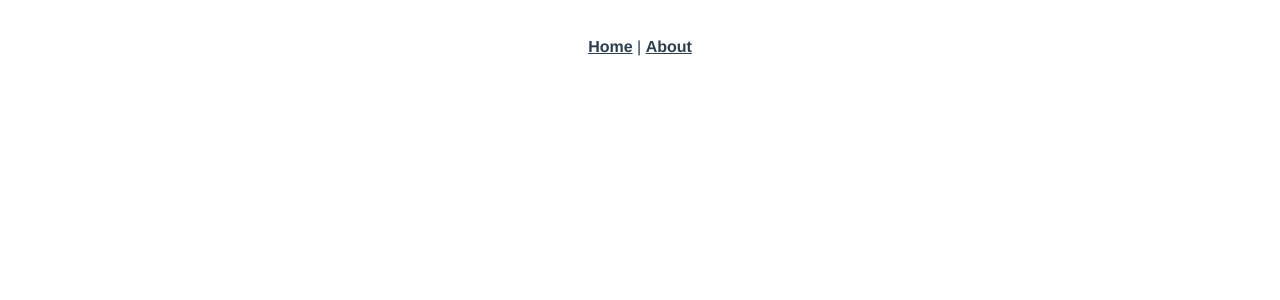
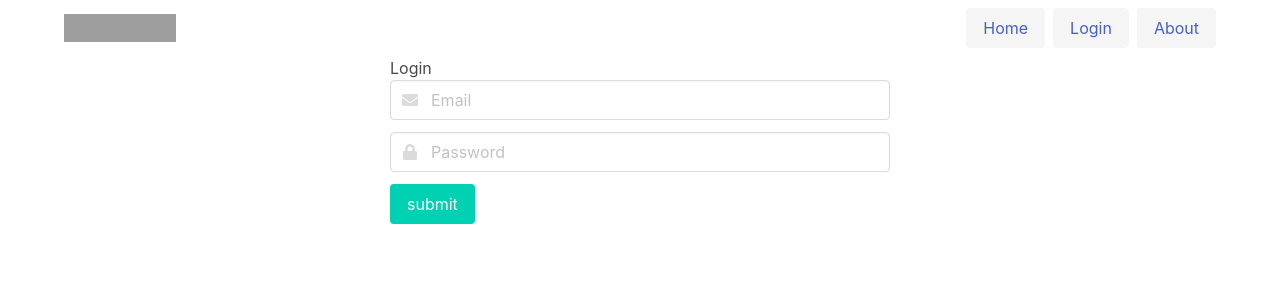
Before and after one commit to charupraneeth/verser, a Vue app: page /login in a window 1280 px wide. Before the commit this address had no page. Shown: the top 300 px of the page. Built offline with nearby package versions, Linux system fonts and the light colour scheme; grey boxes are pictures that could not be loaded.

Commit message:
project initialized

```diff
--- a/package.json
+++ b/package.json
@@ -9,6 +9,7 @@
   },
   "dependencies": {
     "core-js": "^3.6.5",
+    "firebase": "^8.2.6",
     "vue": "^3.0.0",
     "vue-router": "^4.0.0-0",
     "vuex": "^4.0.0-0"
--- a/public/index.html
+++ b/public/index.html
@@ -1,15 +1,30 @@
 <!DOCTYPE html>
 <html lang="">
   <head>
-    <meta charset="utf-8">
-    <meta http-equiv="X-UA-Compatible" content="IE=edge">
-    <meta name="viewport" content="width=device-width,initial-scale=1.0">
-    <link rel="icon" href="<%= BASE_URL %>favicon.ico">
+    <meta charset="utf-8" />
+    <meta http-equiv="X-UA-Compatible" content="IE=edge" />
+    <meta name="viewport" content="width=device-width,initial-scale=1.0" />
+    <link rel="icon" href="<%= BASE_URL %>favicon.ico" />
+    <link
+      rel="stylesheet"
+      href="https://use.fontawesome.com/releases/v5.15.2/css/all.css"
+      integrity="sha384-vSIIfh2YWi9wW0r9iZe7RJPrKwp6bG+s9QZMoITbCckVJqGCCRhc+ccxNcdpHuYu"
+      crossorigin="anonymous"
+    />
+    <link
+      rel="stylesheet"
+      href="https://cdn.jsdelivr.net/npm/bulma@0.9.1/css/bulma.min.css"
+    />
+
     <title><%= htmlWebpackPlugin.options.title %></title>
   </head>
   <body>
     <noscript>
-      <strong>We're sorry but <%= htmlWebpackPlugin.options.title %> doesn't work properly without JavaScript enabled. Please enable it to continue.</strong>
+      <strong
+        >We're sorry but <%= htmlWebpackPlugin.options.title %> doesn't work
+        properly without JavaScript enabled. Please enable it to
+        continue.</strong
+      >
     </noscript>
     <div id="app"></div>
     <!-- built files will be auto injected -->
--- a/src/App.vue
+++ b/src/App.vue
@@ -1,30 +1,80 @@
 <template>
-  <div id="nav">
-    <router-link to="/">Home</router-link> |
-    <router-link to="/about">About</router-link>
+  <div class="container">
+    <nav class="navbar" role="navigation" aria-label="main navigation">
+      <div class="navbar-brand">
+        <a class="navbar-item" href="https://bulma.io">
+          <img
+            src="https://bulma.io/images/bulma-logo.png"
+            width="112"
+            height="28"
+          />
+        </a>
+
+        <a
+          role="button"
+          class="navbar-burger"
+          aria-label="menu"
+          aria-expanded="false"
+          data-target="navbarBasicExample"
+        >
+          <span aria-hidden="true"></span>
+          <span aria-hidden="true"></span>
+          <span aria-hidden="true"></span>
+        </a>
+      </div>
+
+      <div id="navbarBasicExample" class="navbar-menu">
+        <!-- <div class="navbar-start">
+          <a class="navbar-item">
+            Home
+          </a>
+
+          <a class="navbar-item">
+            Documentation
+          </a>
+
+          <div class="navbar-item has-dropdown is-hoverable">
+            <a class="navbar-link">
+              More
+            </a>
+
+            <div class="navbar-dropdown">
+              <a class="navbar-item">
+                About
+              </a>
+              <a class="navbar-item">
+                Jobs
+              </a>
+              <a class="navbar-item">
+                Contact
+              </a>
+              <hr class="navbar-divider" />
+              <a class="navbar-item">
+                Report an issue
+              </a>
+            </div>
+          </div>
+        </div> -->
+
+        <div class="navbar-end">
+          <div class="navbar-item">
+            <div class="buttons">
+              <a class="button is-light">
+                <router-link to="/"> Home </router-link>
+              </a>
+              <a class="button is-light">
+                <router-link to="/login">Login</router-link>
+              </a>
+              <a class="button is-light">
+                <router-link to="/about">About</router-link>
+              </a>
+            </div>
+          </div>
+        </div>
+      </div>
+    </nav>
+    <router-view />
   </div>
-  <router-view/>
 </template>
 
-<style lang="scss">
-#app {
-  font-family: Avenir, Helvetica, Arial, sans-serif;
-  -webkit-font-smoothing: antialiased;
-  -moz-osx-font-smoothing: grayscale;
-  text-align: center;
-  color: #2c3e50;
-}
-
-#nav {
-  padding: 30px;
-
-  a {
-    font-weight: bold;
-    color: #2c3e50;
-
-    &.router-link-exact-active {
-      color: #42b983;
-    }
-  }
-}
-</style>
+<style lang="scss"></style>
--- a/src/components/HelloWorld.vue
+++ /dev/null
@@ -1,60 +0,0 @@
-<template>
-  <div class="hello">
-    <h1>{{ msg }}</h1>
-    <p>
-      For a guide and recipes on how to configure / customize this project,<br>
-      check out the
-      <a href="https://cli.vuejs.org" target="_blank" rel="noopener">vue-cli documentation</a>.
-    </p>
-    <h3>Installed CLI Plugins</h3>
-    <ul>
-      <li><a href="https://github.com/vuejs/vue-cli/tree/dev/packages/%40vue/cli-plugin-babel" target="_blank" rel="noopener">babel</a></li>
-      <li><a href="https://github.com/vuejs/vue-cli/tree/dev/packages/%40vue/cli-plugin-router" target="_blank" rel="noopener">router</a></li>
-      <li><a href="https://github.com/vuejs/vue-cli/tree/dev/packages/%40vue/cli-plugin-vuex" target="_blank" rel="noopener">vuex</a></li>
-      <li><a href="https://github.com/vuejs/vue-cli/tree/dev/packages/%40vue/cli-plugin-eslint" target="_blank" rel="noopener">eslint</a></li>
-    </ul>
-    <h3>Essential Links</h3>
-    <ul>
-      <li><a href="https://vuejs.org" target="_blank" rel="noopener">Core Docs</a></li>
-      <li><a href="https://forum.vuejs.org" target="_blank" rel="noopener">Forum</a></li>
-      <li><a href="https://chat.vuejs.org" target="_blank" rel="noopener">Community Chat</a></li>
-      <li><a href="https://twitter.com/vuejs" target="_blank" rel="noopener">Twitter</a></li>
-      <li><a href="https://news.vuejs.org" target="_blank" rel="noopener">News</a></li>
-    </ul>
-    <h3>Ecosystem</h3>
-    <ul>
-      <li><a href="https://router.vuejs.org" target="_blank" rel="noopener">vue-router</a></li>
-      <li><a href="https://vuex.vuejs.org" target="_blank" rel="noopener">vuex</a></li>
-      <li><a href="https://github.com/vuejs/vue-devtools#vue-devtools" target="_blank" rel="noopener">vue-devtools</a></li>
-      <li><a href="https://vue-loader.vuejs.org" target="_blank" rel="noopener">vue-loader</a></li>
-      <li><a href="https://github.com/vuejs/awesome-vue" target="_blank" rel="noopener">awesome-vue</a></li>
-    </ul>
-  </div>
-</template>
-
-<script>
-export default {
-  name: 'HelloWorld',
-  props: {
-    msg: String
-  }
-}
-</script>
-
-<!-- Add "scoped" attribute to limit CSS to this component only -->
-<style scoped lang="scss">
-h3 {
-  margin: 40px 0 0;
-}
-ul {
-  list-style-type: none;
-  padding: 0;
-}
-li {
-  display: inline-block;
-  margin: 0 10px;
-}
-a {
-  color: #42b983;
-}
-</style>
--- /dev/null
+++ b/src/components/Login.vue
@@ -0,0 +1,44 @@
+<template>
+  <div class="mw-500 ">
+    <h1>Login</h1>
+    <form @submit.prevent="login">
+      <div class="field">
+        <p class="control has-icons-left has-icons-right">
+          <input class="input" type="email" placeholder="Email" />
+          <span class="icon is-small is-left">
+            <i class="fas fa-envelope"></i>
+          </span>
+          <span class="icon is-small is-right" v-if="isEmailValid">
+            <i class="fas fa-check"></i>
+          </span>
+        </p>
+      </div>
+      <div class="field">
+        <p class="control has-icons-left">
+          <input class="input" type="password" placeholder="Password" />
+          <span class="icon is-small is-left">
+            <i class="fas fa-lock"></i>
+          </span>
+        </p>
+      </div>
+      <div class="field">
+        <button class="button is-primary" type="subimit">submit</button>
+      </div>
+    </form>
+  </div>
+</template>
+
+<script>
+export default {
+  setup() {
+    return {};
+  },
+};
+</script>
+
+<style lang="scss" scoped>
+.mw-500 {
+  max-width: 500px;
+  margin: auto;
+}
+</style>
--- /dev/null
+++ b/src/components/Register.vue
@@ -0,0 +1,41 @@
+<template>
+  <div class="mw-500 ">
+    <h1>Register</h1>
+    <form>
+      <div class="field">
+        <p class="control has-icons-left has-icons-right">
+          <input class="input" type="email" placeholder="Email" />
+          <span class="icon is-small is-left">
+            <i class="fas fa-envelope"></i>
+          </span>
+          <span class="icon is-small is-right">
+            <i class="fas fa-check"></i>
+          </span>
+        </p>
+      </div>
+      <div class="field">
+        <p class="control has-icons-left">
+          <input class="input" type="password" placeholder="Password" />
+          <span class="icon is-small is-left">
+            <i class="fas fa-lock"></i>
+          </span>
+        </p>
+      </div>
+    </form>
+  </div>
+</template>
+
+<script>
+export default {
+  setup() {
+    return {};
+  },
+};
+</script>
+
+<style lang="scss" scoped>
+.mw-500 {
+  max-width: 500px;
+  margin: auto;
+}
+</style>
--- a/src/main.js
+++ b/src/main.js
@@ -1,6 +1,19 @@
-import { createApp } from 'vue'
-import App from './App.vue'
-import router from './router'
-import store from './store'
+import { createApp } from "vue";
+import App from "./App.vue";
+import router from "./router";
+import store from "./store";
+import firebase from "firebase";
 
-createApp(App).use(store).use(router).mount('#app')
+const firebaseConfig = {
+  apiKey: "AIzaSyBHk4O1yyz67UyWdPBjN0_7iOJ3I18hx2M",
+  authDomain: "safepe-d8e02.firebaseapp.com",
+  projectId: "safepe-d8e02",
+  storageBucket: "safepe-d8e02.appspot.com",
+  messagingSenderId: "580336241671",
+  appId: "1:580336241671:web:b582f252b97f7b341beea2",
+};
+firebase.initializeApp(firebaseConfig);
+createApp(App)
+  .use(store)
+  .use(router)
+  .mount("#app");
--- a/src/router/index.js
+++ b/src/router/index.js
@@ -1,25 +1,31 @@
-import { createRouter, createWebHistory } from 'vue-router'
-import Home from '../views/Home.vue'
-
+import { createRouter, createWebHistory } from "vue-router";
+import Home from "../views/Home.vue";
+import Login from "@/components/Login.vue";
 const routes = [
   {
-    path: '/',
-    name: 'Home',
-    component: Home
+    path: "/",
+    name: "Home",
+    component: Home,
   },
   {
-    path: '/about',
-    name: 'About',
+    path: "/login",
+    name: "Login",
+    component: Login,
+  },
+  {
+    path: "/about",
+    name: "About",
     // route level code-splitting
     // this generates a separate chunk (about.[hash].js) for this route
     // which is lazy-loaded when the route is visited.
-    component: () => import(/* webpackChunkName: "about" */ '../views/About.vue')
-  }
-]
+    component: () =>
+      import(/* webpackChunkName: "about" */ "../views/About.vue"),
+  },
+];
 
 const router = createRouter({
   history: createWebHistory(process.env.BASE_URL),
-  routes
-})
+  routes,
+});
 
-export default router
+export default router;
--- a/src/views/Home.vue
+++ b/src/views/Home.vue
@@ -1,18 +1,15 @@
 <template>
-  <div class="home">
-    <img alt="Vue logo" src="../assets/logo.png">
-    <HelloWorld msg="Welcome to Your Vue.js App"/>
-  </div>
+  <Register />
 </template>
 
 <script>
 // @ is an alias to /src
-import HelloWorld from '@/components/HelloWorld.vue'
+import Register from "@/components/Register.vue";
 
 export default {
-  name: 'Home',
+  name: "Home",
   components: {
-    HelloWorld
-  }
-}
+    Register,
+  },
+};
 </script>
```
Also changed, not shown: src/store/diyStore.js (added, +7 -0 lines), 1 other file (tests, documents, lock files or other folders).
